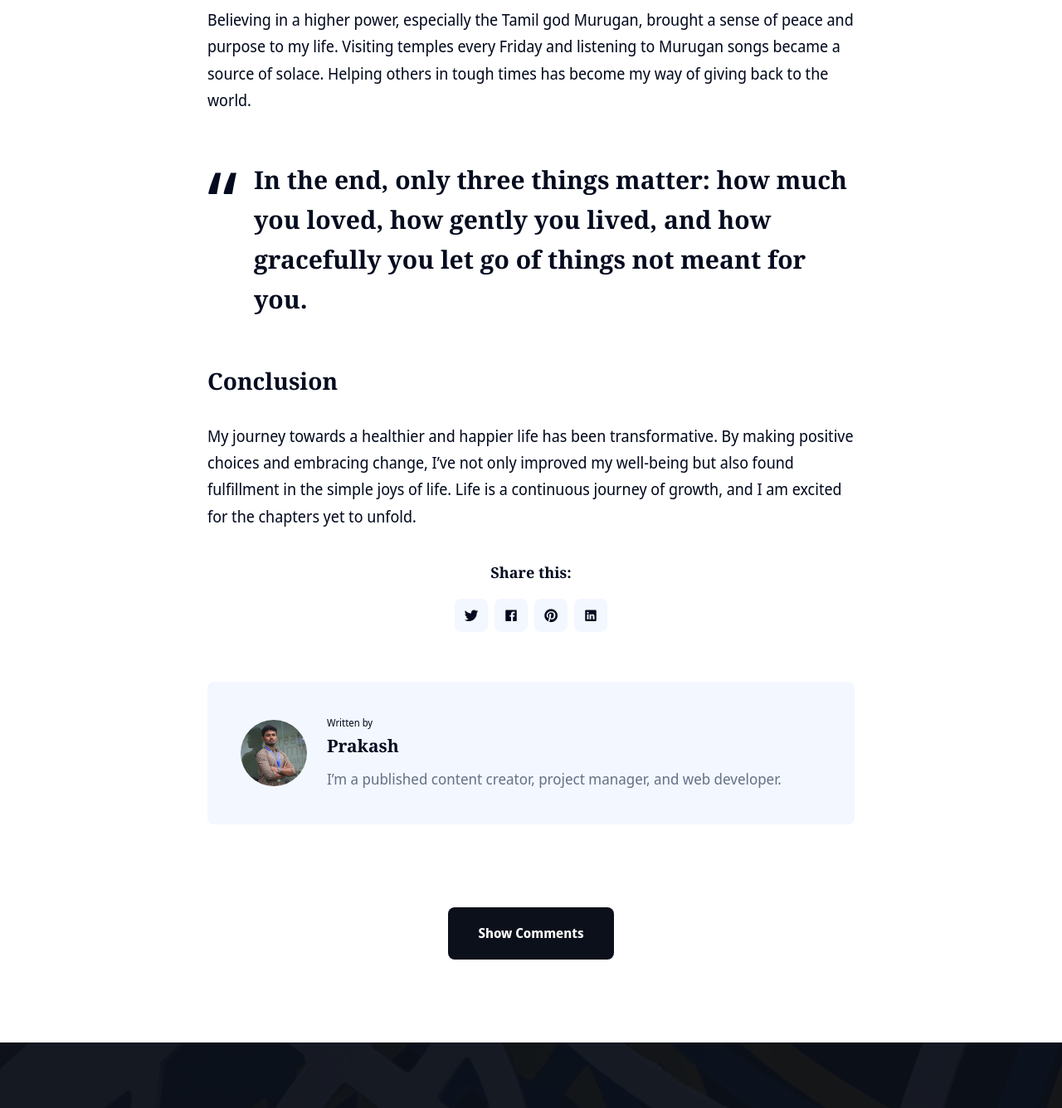
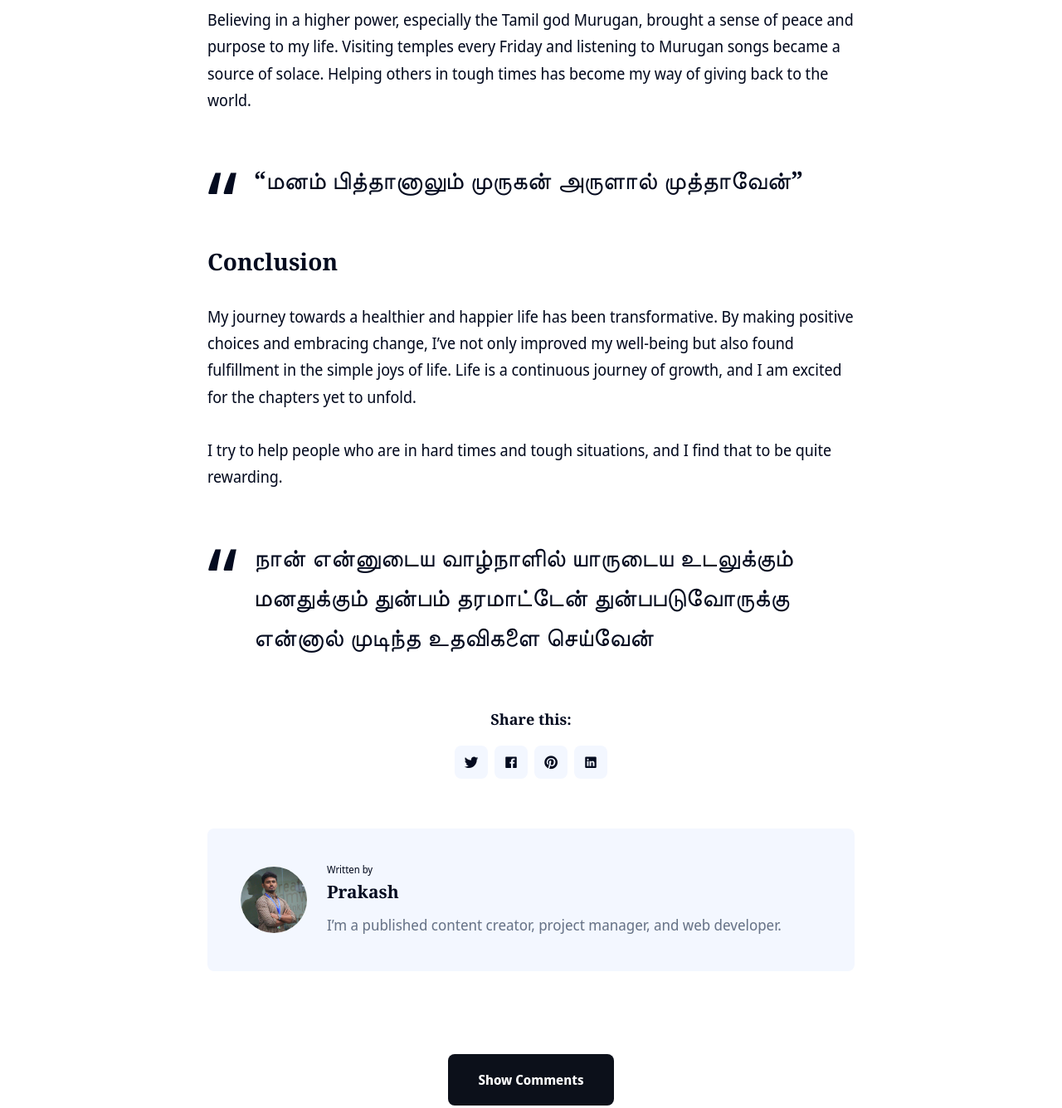
Before and after one commit to PrakasRavichandran/dairy-blog, a Jekyll site: the page built from _posts/2023-12-01-change-finding.markdown, in a window 1280 px wide and 1400 px high, scrolled down 4729 px, cut to the strip 64-1400 px from the top of the window. Shown: the whole strip at 83% size. Built offline with Jekyll 4.4.1, drawn with Linux system fonts in a browser that asks for light colours; nearby versions of some CDN libraries.

Commit message:
Update 2023-12-01-change-finding.markdown

```diff
--- a/_posts/2023-12-01-change-finding.markdown
+++ b/_posts/2023-12-01-change-finding.markdown
@@ -54,7 +54,11 @@ Success in my career became more achievable as I streamlined my routine. Minimiz
 
 Believing in a higher power, especially the Tamil god Murugan, brought a sense of peace and purpose to my life. Visiting temples every Friday and listening to Murugan songs became a source of solace. Helping others in tough times has become my way of giving back to the world.
 
->In the end, only three things matter: how much you loved, how gently you lived, and how gracefully you let go of things not meant for you.
+>"மனம் பித்தானாலும் முருகன் அருளால் முத்தாவேன்"
 
 ## Conclusion
 My journey towards a healthier and happier life has been transformative. By making positive choices and embracing change, I've not only improved my well-being but also found fulfillment in the simple joys of life. Life is a continuous journey of growth, and I am excited for the chapters yet to unfold.
+
+I try to help people who are in hard times and tough situations, and I find that to be quite rewarding.
+
+>நான் என்னுடைய வாழ்நாளில் யாருடைய உடலுக்கும் மனதுக்கும் துன்பம் தரமாட்டேன் துன்பபடுவோருக்கு என்னால் முடிந்த உதவிகளை செய்வேன்
```
